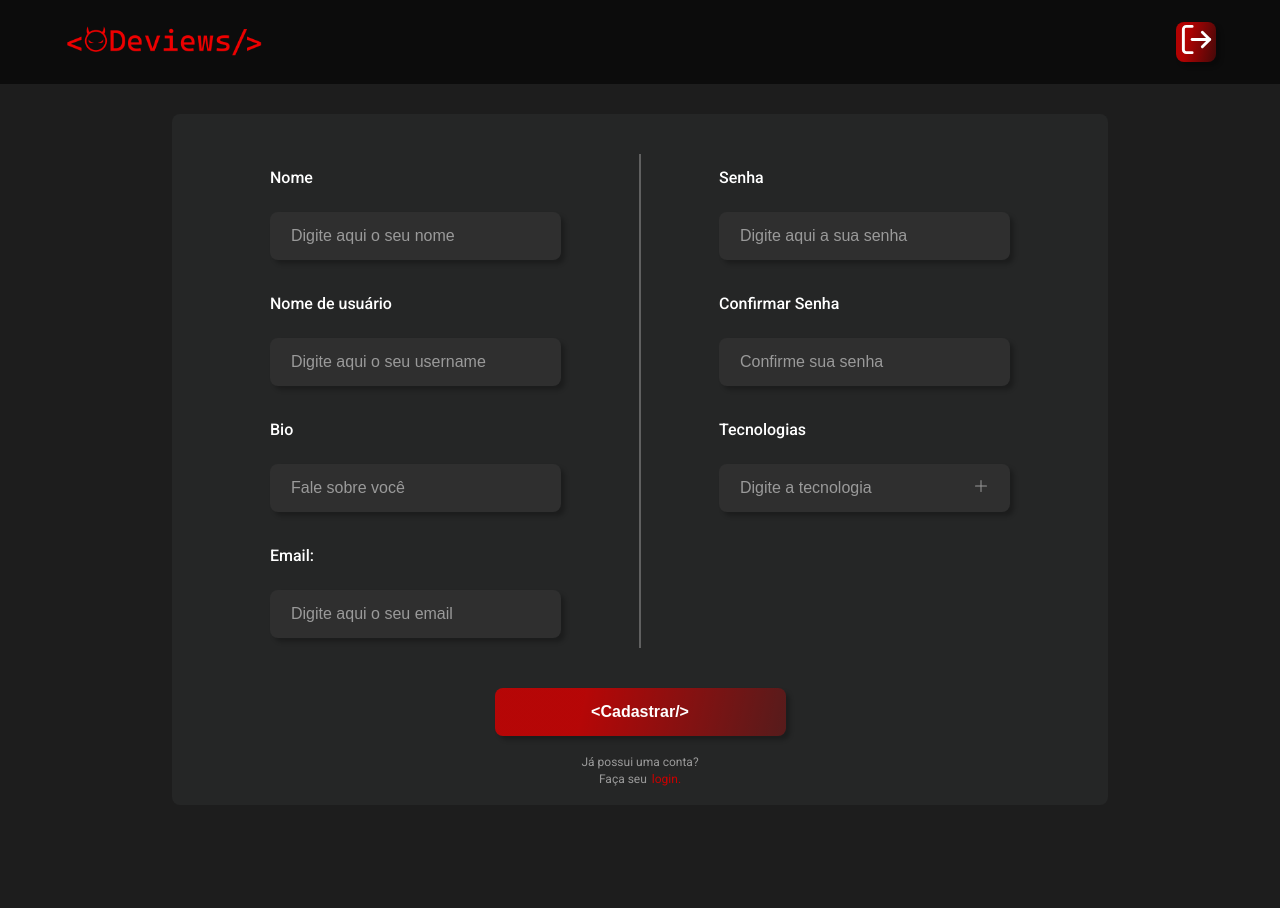
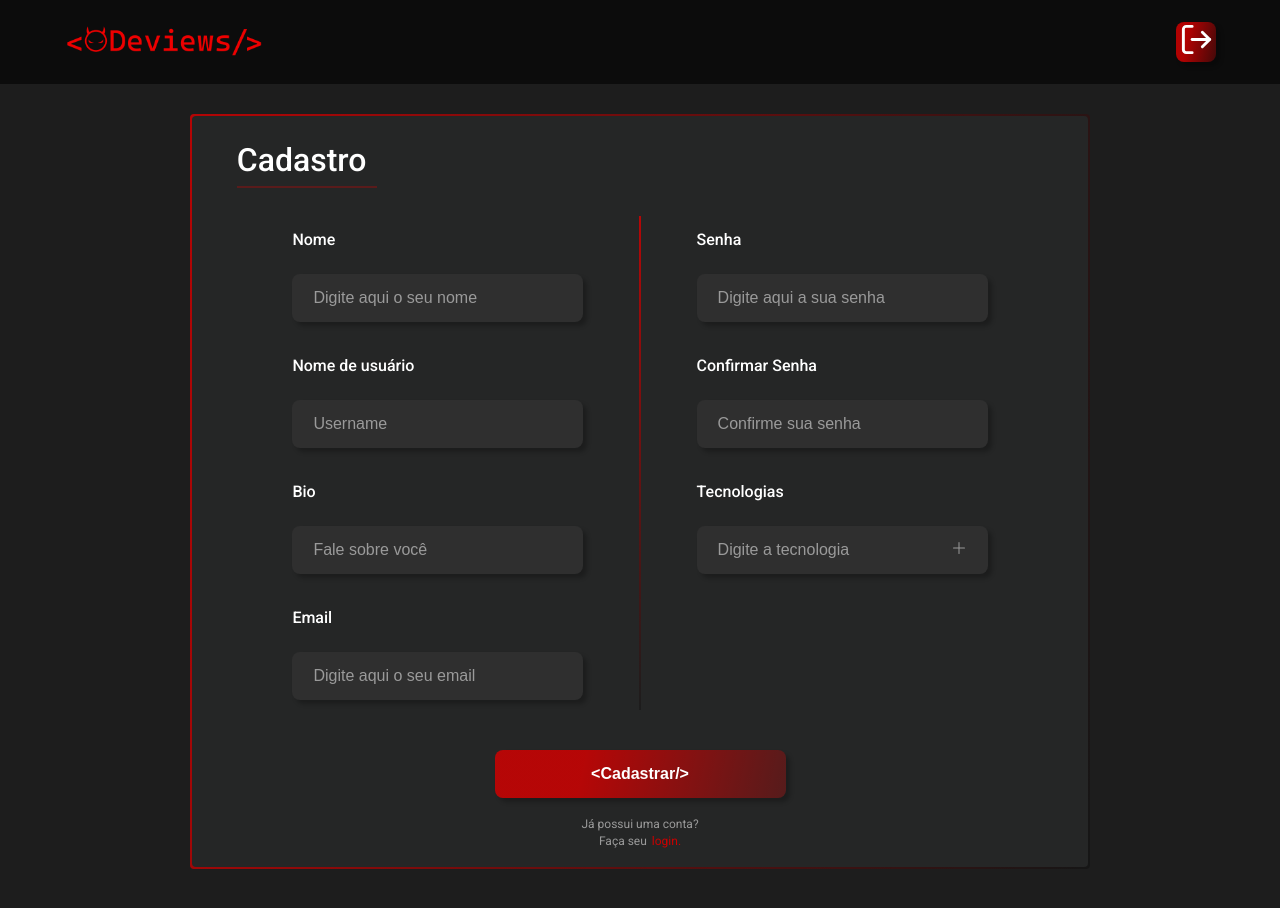
Before and after one commit to Deviews-Inc/deviews-projeto-final-m3, a React (Create React App) app: page /register in a window 1280 px wide. Shown: the top 908 px of the page. Built offline with nearby package versions, Linux system fonts and the light colour scheme.

Commit message:
:construction: Alterando css da page register

```diff
--- a/src/components/Button/style.ts
+++ b/src/components/Button/style.ts
@@ -6,7 +6,7 @@ export const ButtonComponent = styled.button`
   box-shadow: var(--box-shadow);
 
   width: 100%;
-  height: 3rem;
+  min-height: 3rem;
   border-radius: 8px;
 
   font-size: 1rem;
--- a/src/components/FormLogin/index.tsx
+++ b/src/components/FormLogin/index.tsx
@@ -1,7 +1,6 @@
 import { useForm } from "react-hook-form";
 import { useContext, useState } from "react";
 import { yupResolver } from "@hookform/resolvers/yup";
-import logo from "../../assets/LogoDevil.png";
 
 import { ContainerPassword, Form } from "./styles";
 import Button from "../Button";
@@ -28,10 +27,6 @@ const FormLogin = () => {
 
   return (
     <Form onSubmit={handleSubmit(signIn)}>
-      <figure>
-        <img src={logo} alt="Logo da Deviews" />
-      </figure>
-
       <label htmlFor="email">Email</label>
       <input
         type="text"
--- a/src/components/FormLogin/styles.ts
+++ b/src/components/FormLogin/styles.ts
@@ -10,10 +10,6 @@ export const Form = styled.form`
   width: 90%;
 
   margin: 0 auto;
-
-  figure > img {
-    width: 4.3125rem;
-  }
 
   label {
     width: 90%;
--- a/src/components/FormRegister/index.tsx
+++ b/src/components/FormRegister/index.tsx
@@ -41,9 +41,14 @@ const FormRegister = () => {
   return (
     <Form onSubmit={() => {}}>
       <div className="container">
+        <div className="container_logo">
+          <h2>Cadastro</h2>
           <figure>
-          <img src={Logo} alt="Logo" />
+            <img src={Logo} alt="Logo Deviews" />
           </figure>
+        </div>
+        <div className="container_form">
+          <div className="container_div_form">
             <div className="divForm form_left">
               <label htmlFor="name">Nome</label>
               <input
@@ -57,7 +62,7 @@ const FormRegister = () => {
               <label htmlFor="username">Nome de usuário</label>
               <input
                 className="entry"
-            placeholder="Digite aqui o seu username"
+                placeholder="Username"
                 type="text"
                 {...register("username")}
               />
@@ -72,7 +77,7 @@ const FormRegister = () => {
               />
               <span className="error"> {errors.bio?.message} </span>
 
-          <label htmlFor="email">Email: </label>
+              <label htmlFor="email">Email</label>
               <input
                 className="entry"
                 placeholder="Digite aqui o seu email"
@@ -108,7 +113,11 @@ const FormRegister = () => {
                   type="text"
                   onChange={(event) => setInputValue(event.target.value)}
                 />
-            <button type="button" onClick={() => addTech(inputValue)}>
+                <button
+                  className="btn_add"
+                  type="button"
+                  onClick={() => addTech(inputValue)}
+                >
                   <BsPlusLg className="iconReact" />
                 </button>
               </div>
@@ -118,7 +127,11 @@ const FormRegister = () => {
                   newTech.map((thisTech, index) => (
                     <ListItem key={index}>
                       {thisTech}{" "}
-                  <button type="button" onClick={() => removeTech(index)}>
+                      <button
+                        className="btn_close"
+                        type="button"
+                        onClick={() => removeTech(index)}
+                      >
                         <CgClose className="iconReact" />
                       </button>
                     </ListItem>
@@ -129,6 +142,8 @@ const FormRegister = () => {
 
           <Button>&lt;Cadastrar/&gt;</Button>
           <Span>login.</Span>
+        </div>
+      </div>
     </Form>
   );
 };
--- a/src/components/FormRegister/styles.ts
+++ b/src/components/FormRegister/styles.ts
@@ -5,36 +5,75 @@ export const Form = styled.form`
   flex-direction: column;
   justify-content: center;
   align-items: center;
+  margin: 0 auto;
 
-  width: 80%;
-  margin: 0;
-  gap: 20px;
-  padding: 20px;
-  border-radius: 8px;
+  width: 100%;
+  gap: 1.25rem;
+  padding-bottom: 1.25rem;
+  border-radius: 0.25rem;
   background-color: var(--color-grey-3);
 
-  figure {
-    width: 100%;
-    display: flex;
-    justify-content: center;
-
-    img {
-      width: 4.3125rem;
-    }
-  }
   .container {
     display: flex;
     flex-direction: column;
     justify-content: center;
-    margin: 20px 0px;
     width: 100%;
+
+    .container_form {
+      align-items: center;
+      display: flex;
+      flex-direction: column;
+      gap: 1.25rem;
+    }
+
+    .container_div_form {
+      width: 90%;
+      margin-bottom: 1.25rem;
+
+      @media screen and (min-width: 768px) {
+        display: flex;
+      }
+    }
+
+    .container_logo {
+      display: flex;
+      margin: 1.75rem auto;
+      align-items: center;
+      width: 90%;
+      justify-content: space-between;
+
+      h2 {
+        margin: 0;
+        font-size: 2rem;
+        border-bottom: 0.125rem solid rgba(211, 0, 0, 0.3);
+        border-style: solid;
+        color: var(--color-white-0);
+        padding-bottom: 0.625rem;
+        width: 8.75rem;
+        font-weight: 500;
+      }
+
+      img {
+        width: 3.125rem;
+      }
+
+      @media screen and (min-width: 425px) {
+        width: 18.1875rem;
+      }
+
+      @media screen and (min-width: 768px) {
+        width: 90%;
+        figure {
+          display: none;
+        }
+      }
+    }
     .divForm {
-      flex: 50%;
       display: flex;
       flex-flow: column;
       width: 100%;
-      align-items: baseline;
-      gap: 10px;
+      margin: 0 auto;
+      gap: 0.625rem;
 
       label {
         padding-top: 1rem;
@@ -45,7 +84,7 @@ export const Form = styled.form`
         width: 90%;
         padding-left: 1.3125rem;
         outline: 0;
-        border-radius: 8px;
+        border-radius: 0.5rem;
         box-shadow: var(--box-shadow);
         background-color: var(--color-grey-2);
         color: var(--color-white-0);
@@ -59,7 +98,7 @@ export const Form = styled.form`
         padding-left: 1.3125rem;
         padding-right: 1.3125rem;
         outline: 0;
-        border-radius: 8px;
+        border-radius: 0.5rem;
         box-shadow: var(--box-shadow);
         background-color: var(--color-grey-2);
         color: var(--color-white-0);
@@ -70,8 +109,9 @@ export const Form = styled.form`
         input:focus {
           outline: none;
         }
-        button {
+        .btn_add {
           background-color: transparent;
+          width: auto;
         }
         .iconReact {
           color: var(--color-grey-0);
@@ -92,8 +132,9 @@ export const Form = styled.form`
         margin-top: 1rem;
         max-height: 6rem;
         overflow: auto;
-        button {
+        .btn_close {
           background-color: transparent;
+          width: auto;
         }
         .iconReact {
           color: var(--color-grey-0);
@@ -114,9 +155,10 @@ export const Form = styled.form`
           color: var(--color-red-0);
         }
       }
+
       @media screen and (min-width: 425px) {
-        flex-flow: column;
         align-items: center;
+
         label {
           width: 18.1875rem;
         }
@@ -135,19 +177,47 @@ export const Form = styled.form`
       }
     }
   }
-  @media screen and (min-width: 768px) {
-    figure {
-      display: none;
+  button {
+    width: 90%;
+  }
+  /* @media screen and (min-width: 26.5625rem) {
+    .container_logo {
+      width: 291px;
     }
-    .container {
-      flex-flow: row;
+
+    label {
+      width: 291px;
+    }
+    .entry {
+      width: 270px;
+    }
+    .entryDiv {
+      width: 249.008px;
+    }
+    span {
+      width: 291px;
+    }
+    ul {
+      width: 291px;
+    }
+  } */
+
+  @media screen and (min-width: 26.5625rem) {
+    button {
+      width: 291.008px;
     }
   }
-  @media screen and (min-width: 1024px) {
-    width: 70%;
 
+  @media screen and (min-width: 64rem) {
     .form_left {
-      border-right: 2px solid var(--color-grey-1);
+      border-right: 0.125rem;
+      border-style: solid;
+      border-image: linear-gradient(
+          to bottom,
+          rgba(211, 0, 0, 0.83),
+          rgba(0, 0, 0, 0.25)
+        )
+        1 100%;
     }
   }
 `;
@@ -158,14 +228,14 @@ export const ListItem = styled.li`
   justify-content: space-between;
   align-items: center;
   width: fit-content;
-  height: 2rem;
-  padding-left: 0.75rem;
-  padding-right: 0.75rem;
+  height: 32px;
+  padding-left: 12px;
+  padding-right: 12px;
   outline: 0;
-  border-radius: 5px;
-  gap: 1rem;
-  margin-right: 1rem;
-  margin-bottom: 1rem;
+  border-radius: 0.3125rem;
+  gap: 16px;
+  margin-right: 16px;
+  margin-bottom: 16px;
   box-shadow: var(--box-shadow);
   background-color: var(--color-grey-2);
   color: var(--color-white-0);
--- a/src/components/Header/index.tsx
+++ b/src/components/Header/index.tsx
@@ -6,11 +6,11 @@ import ButtonLogout from "../ButtonLogout";
 import { useEffect, useState } from "react";
 
 const Header = () => {
-  const [isDesktop, setIsDesktop] = useState(window.innerWidth > 768);
+  const [isDesktop, setIsDesktop] = useState(window.innerWidth >= 768);
   const [isAuthenticated, setIsAuthenticated] = useState<boolean>(true);
 
   const updateMedia = () => {
-    setIsDesktop(window.innerWidth > 768);
+    setIsDesktop(window.innerWidth >= 768);
   };
 
   useEffect(() => {
--- a/src/pages/Login/index.tsx
+++ b/src/pages/Login/index.tsx
@@ -1,5 +1,6 @@
 import FormLogin from "../../components/FormLogin";
 import Header from "../../components/Header";
+import Logo from "../../assets/LogoDevil.png";
 import { ContainerLeft, ContainerMain, ContainerRight, Main } from "./styles";
 
 const Login = () => {
@@ -13,8 +14,11 @@ const Login = () => {
               <p>A rede dos devs</p>
             </ContainerLeft>
             <ContainerRight>
-              <div>
+              <div className="container_logo">
                 <h2>Login</h2>
+                <figure>
+                  <img src={Logo} alt="Logo Deviews" />
+                </figure>
               </div>
               <FormLogin />
             </ContainerRight>
--- a/src/pages/Register/index.tsx
+++ b/src/pages/Register/index.tsx
@@ -7,7 +7,9 @@ const Register = () => {
     <>
       <Header />
       <Main>
-        <FormRegister />
+        <div className="gradient">
+          <FormRegister />
+        </div>
       </Main>
     </>
   );
--- a/src/pages/Register/style.ts
+++ b/src/pages/Register/style.ts
@@ -1,12 +1,34 @@
 import styled from "styled-components";
 
-export const Main = styled.div`
-  height: 100vh;
-  width: 100vw;
+export const Main = styled.main`
+  width: 90%;
 
   display: flex;
   flex-flow: column;
   align-items: center;
-  margin: 0;
-  margin-top: 30px;
+  margin: 1.875rem auto;
+  margin-top: 1.875rem;
+
+  .gradient {
+    width: 100%;
+    background: linear-gradient(
+      100deg,
+      rgba(211, 0, 0, 0.83),
+      rgba(0, 0, 0, 0.25)
+    );
+    border-radius: 0.25rem;
+    padding: 0.125rem;
+  }
+
+  @media screen and (min-width: 425px) {
+    width: 24.25rem;
+  }
+
+  @media screen and (min-width: 768px) {
+    width: 90%;
+  }
+
+  @media screen and (min-width: 1024px) {
+    width: 70%;
+  }
 `;
```
Also changed, not shown: src/pages/Login/styles.ts (+26 -4 lines). Lines whose indentation alone changed are shown as unchanged.
